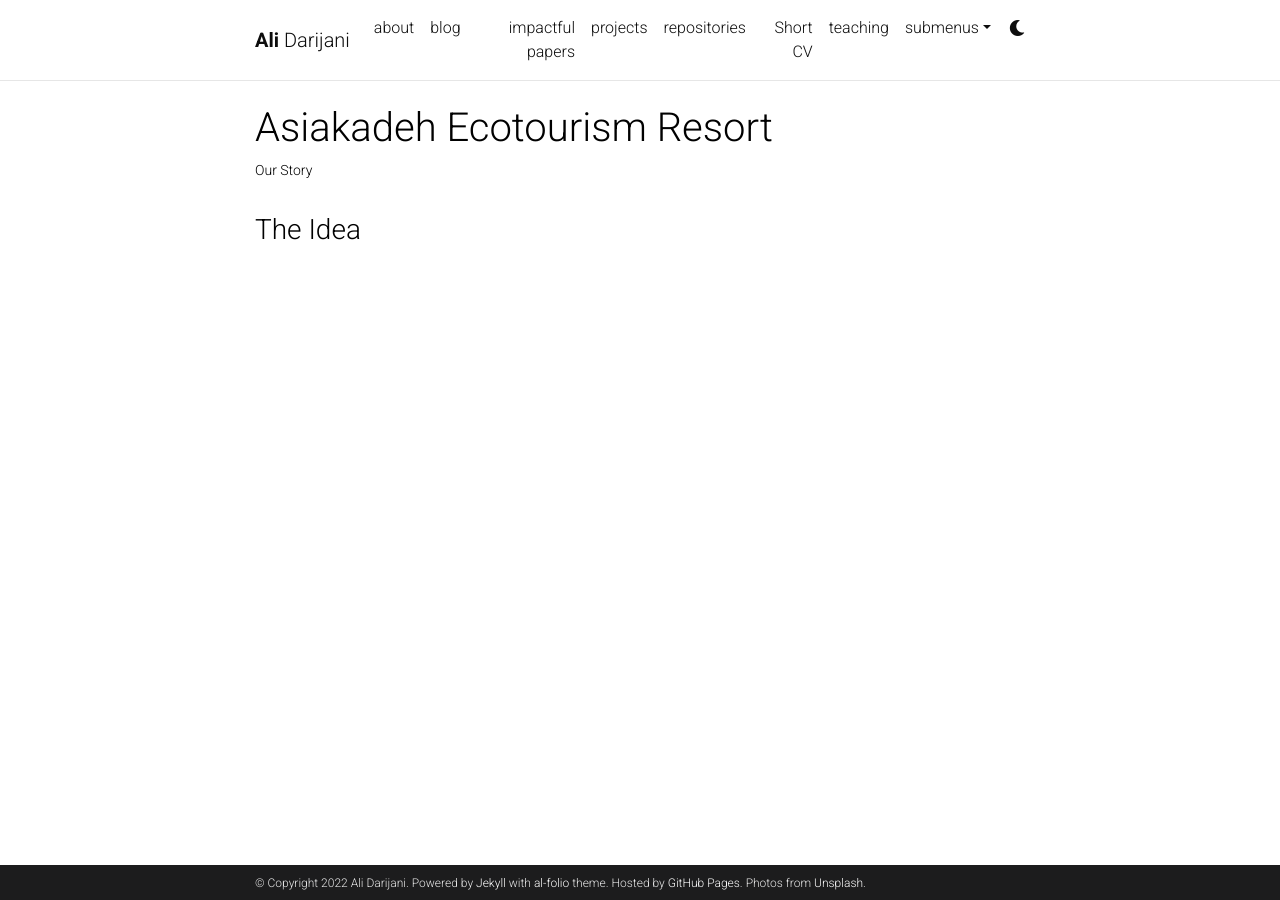
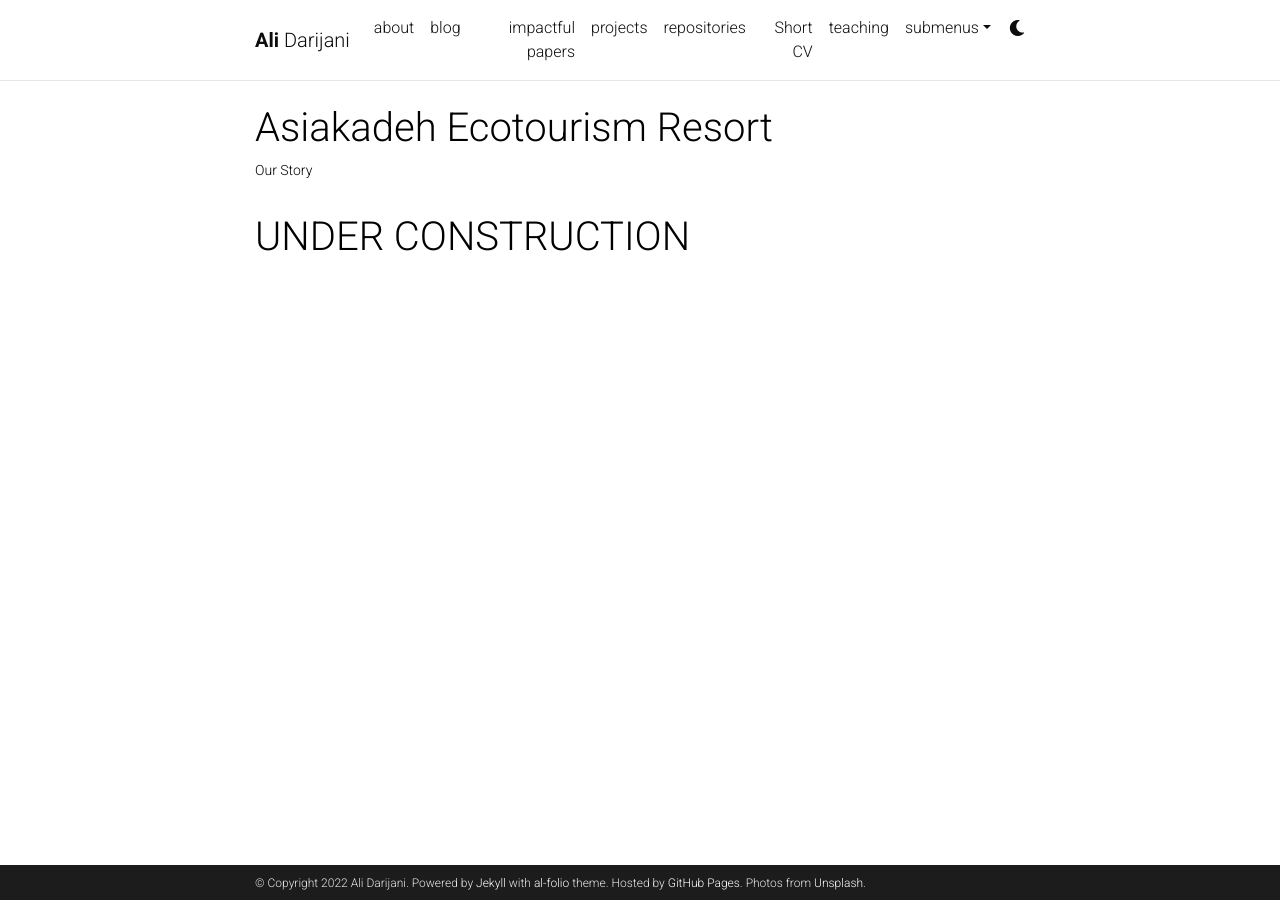
Before and after one commit to adarijani/adarijani.github.io_archived, a Jekyll site: the page built from _projects/asiakadeh.md, in a window 1280 px wide. Built offline with Jekyll 4.4.1, drawn with Linux system fonts in a browser that asks for light colours; comment, search, counter and statistics services are not loaded; a style sheet for code colours, icons or effects is not loaded.

Commit message:
Update asiakadeh.md

```diff
--- a/_projects/asiakadeh.md
+++ b/_projects/asiakadeh.md
@@ -7,4 +7,4 @@ importance: 3
 category: personal business
 ---
 
-### The Idea
+# UNDER CONSTRUCTION
```
